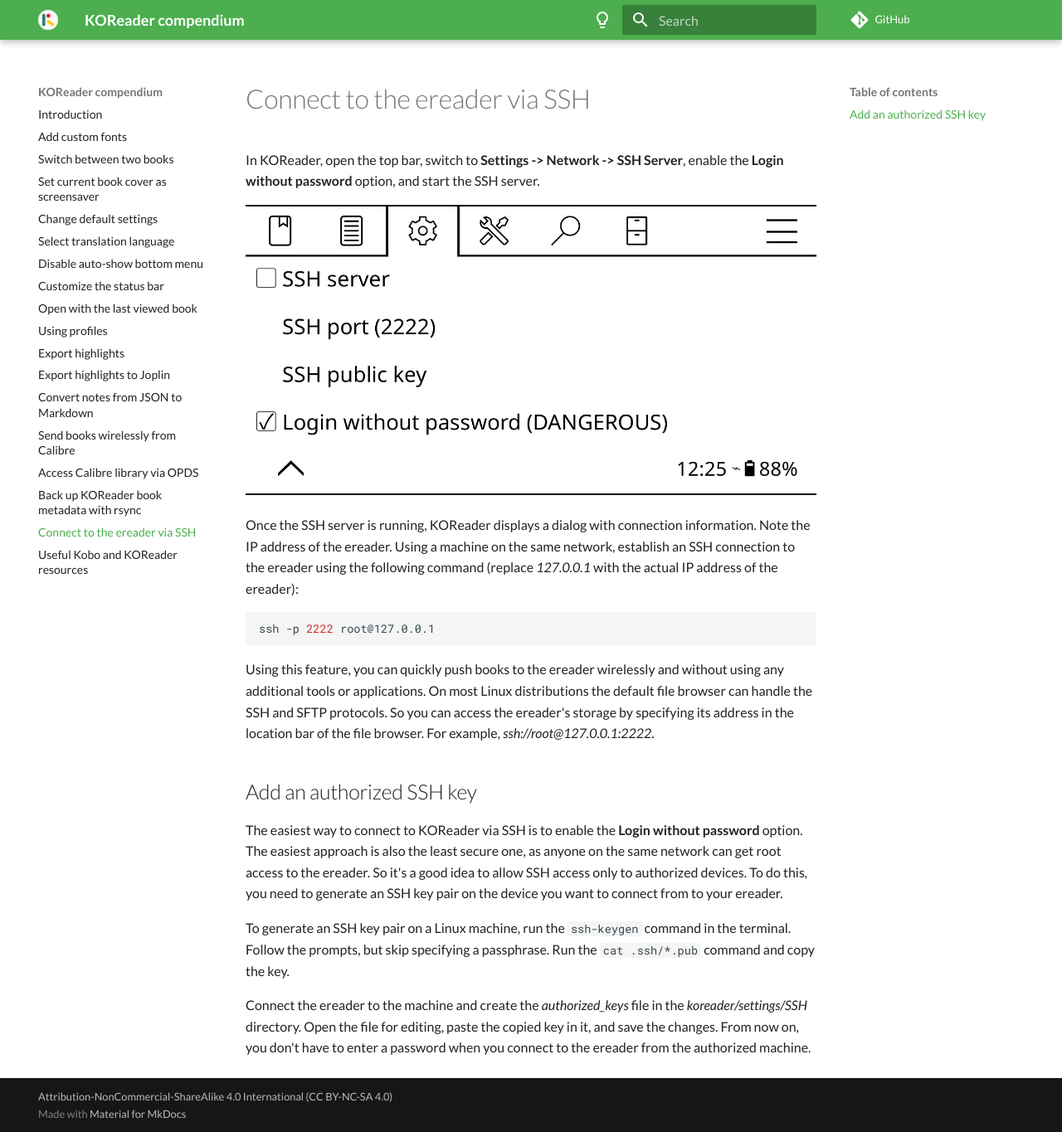
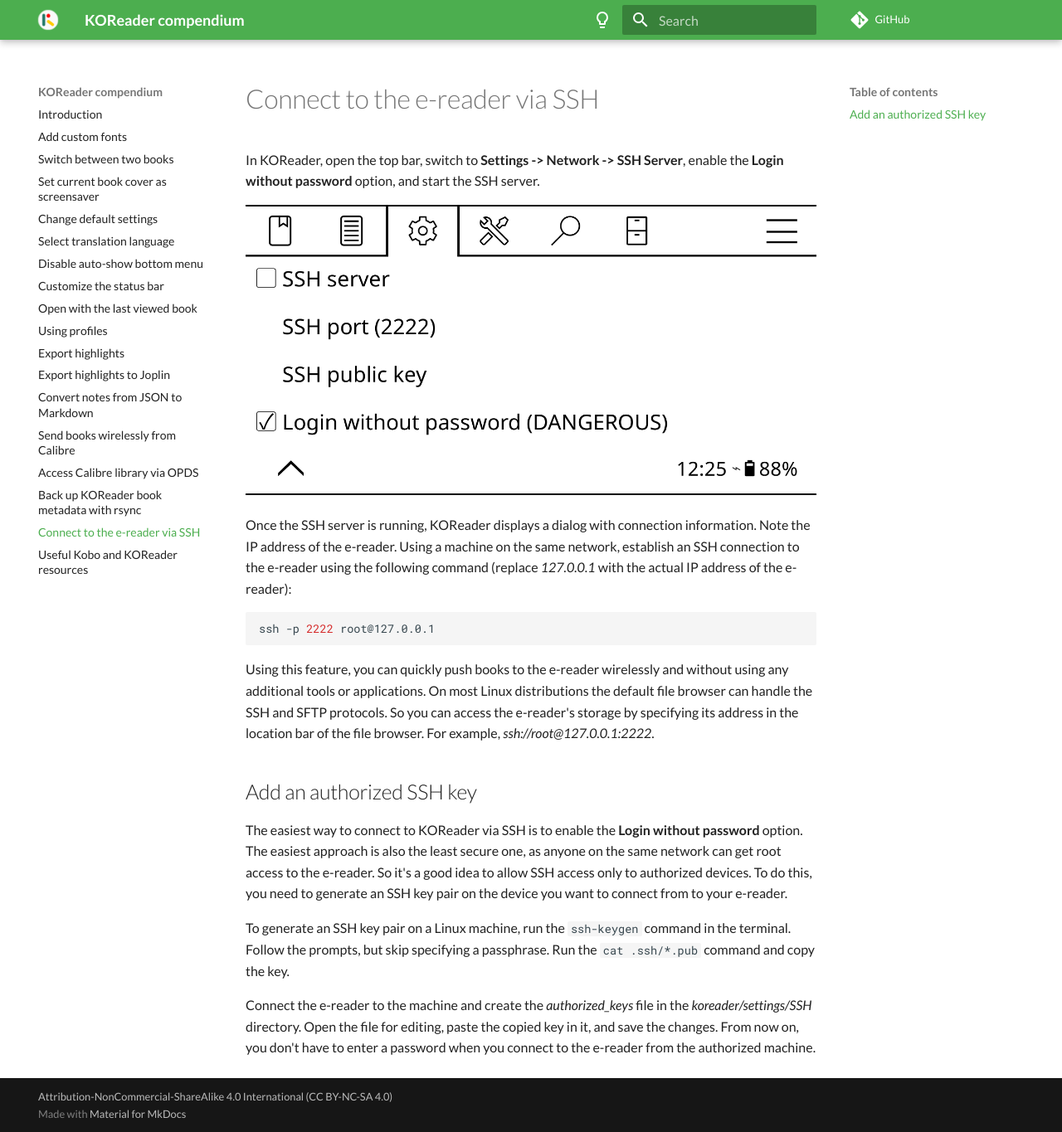
Before and after one commit to dmpop/koreader-compendium, an MkDocs documentation site: the page built from docs/16-ssh.md, in a window 1280 px wide and 1365 px high. Shown: the whole window at 83% size. Built offline with MkDocs 1.6.1 and Material for MkDocs 9.7.7, drawn with Linux system fonts in a browser that asks for light colours; comment, search, counter and statistics services are not loaded.

Commit message:
e-book, e-reader

````diff
--- a/docs/11-koreader-joplin.md
+++ b/docs/11-koreader-joplin.md
@@ -1,10 +1,10 @@
 # Export highlights to Joplin
 
-In addition to exporting highlights as HTML, JSON, and plain text files, KOReader can also push notes from the ereader directly to the [Joplin](https://joplinapp.org) note-taking application. The initial setup process requires some work, but once it's done, pushing notes to Joplin is easy.
+In addition to exporting highlights as HTML, JSON, and plain text files, KOReader can also push notes from the e-reader directly to the [Joplin](https://joplinapp.org) note-taking application. The initial setup process requires some work, but once it's done, pushing notes to Joplin is easy.
 
 First step is to configure Joplin. Launch the application, choose **Tools -> Options**, and switch to the **Web clipper** section. Press **Enable Web Clipper Service** and copy the automatically generated authorization token. Leave Joplin running. If you use Joplin on a Linux machine, install the _socat_ package. To do this on Ubuntu and Linux Mint, run the `sudo apt install socat` command.
 
-Connect your ereader to the machine, enable **Start USB storage** in KOReader, and open the _koreader/settings.reader.lua_ file for editing. Locate the `["exporter"]` section and add the following entries to it (replace _127.0.0.1_ with the actual IP address of the machine running Joplin, and replace _authorization_token_ with the copied token):
+Connect your e-reader to the machine, enable **Start USB storage** in KOReader, and open the _koreader/settings.reader.lua_ file for editing. Locate the `["exporter"]` section and add the following entries to it (replace _127.0.0.1_ with the actual IP address of the machine running Joplin, and replace _authorization_token_ with the copied token):
 
 ```yaml
 ["joplin_IP"] = "127.0.0.1",
@@ -13,7 +13,7 @@
 ["joplin_export"] = true,
 ```
 
-Save the changes and safely disconnect the ereader. On the machine running Joplin, open the terminal, and run the following command:
+Save the changes and safely disconnect the e-reader. On the machine running Joplin, open the terminal, and run the following command:
 
 ```
 socat tcp-listen:41185,reuseaddr,fork tcp:localhost:41184
--- a/docs/13-calibre-connect.md
+++ b/docs/13-calibre-connect.md
@@ -2,10 +2,10 @@
 
 ![](img/calibre-connect.png)
 
-If you happen to use Calibre to manage books on a regular machine, you can access its library from the ereader through Wi-Fi.
+If you happen to use Calibre to manage books on a regular machine, you can access its library from the e-reader through Wi-Fi.
 
 1. In Calibre, choose **Connect/Share -> Start wireless device connection**.
 2. In KOReader, open the top bar and switch to **Tools -> Calibre**.
 3. Choose **Wireless settings -> Enable wireless client**.
 4. Return to the **Tools -> Calibre** section, tap **Connect**, then long-tap on the desired folder to set it as the destination directory for files sent from Calibre.
-5. Calibre displays a notification when it detects the ereader, and you can then use the **Send to device** button or context menu to push the desired books to the ereader.
+5. Calibre displays a notification when it detects the e-reader, and you can then use the **Send to device** button or context menu to push the desired books to the e-reader.
--- a/docs/15-koreader-rsync.md
+++ b/docs/15-koreader-rsync.md
@@ -1,6 +1,6 @@
 # Back up KOReader book metadata with rsync
 
-For each book, KOReader creates a metadata file that contains book settings, notes, current position, etc. And while you can sync the current position and export notes, it also makes sense to keep a backup of all the important data. To make it easier to manage both the content and metadata, use a dedicated directory on your ereader. For example, I have the _Library_ directory on my Kobo device. All books are stored there, grouped in subdirectories by language, as follows:
+For each book, KOReader creates a metadata file that contains book settings, notes, current position, etc. And while you can sync the current position and export notes, it also makes sense to keep a backup of all the important data. To make it easier to manage both the content and metadata, use a dedicated directory on your e-reader. For example, I have the _Library_ directory on my Kobo device. All books are stored there, grouped in subdirectories by language, as follows:
 
 ```
 Library
@@ -11,7 +11,7 @@
 
 This way, I can back up everything by syncing the _Library_ directory and its entire contents using rsync. There are two ways to do that.
 
-The simplest approach is to connect the ereader on a machine that has rsync. I use Linux Mint, so as soon as I plug my Kobo, the system automatically mounts it in _/media/$USER/KOBOeReader_. Then it's a matter of running the appropriate rsync command. For example:
+The simplest approach is to connect the e-reader on a machine that has rsync. I use Linux Mint, so as soon as I plug my Kobo, the system automatically mounts it in _/media/$USER/KOBOeReader_. Then it's a matter of running the appropriate rsync command. For example:
 
 ```bash
 rsync -avh --delete /media/$USER/KOBOeReader/Library/ /path/to/backup/dir
@@ -41,9 +41,9 @@
 
 Save the file and make it executable using the `chmod +x /koreader/scripts/up.sh` command.
 
-To launch the script in the ereader, open the terminal emulator and run the `/path/to/koreader/scripts/up.sh` command.
+To launch the script in the e-reader, open the terminal emulator and run the `/path/to/koreader/scripts/up.sh` command.
 
-If you happen to use a second ereader, and you want to download the saved settings and data, all you have to do is to create a shell script that runs the following commands:
+If you happen to use a second e-reader, and you want to download the saved settings and data, all you have to do is to create a shell script that runs the following commands:
 
 ```bash
 #!/bin/sh
--- a/docs/16-ssh.md
+++ b/docs/16-ssh.md
@@ -1,21 +1,21 @@
-# Connect to the ereader via SSH
+# Connect to the e-reader via SSH
 
 In KOReader, open the top bar, switch to **Settings -> Network -> SSH Server**, enable the **Login without password** option, and start the SSH server.
 
 ![](img/ssh-server.png)
 
-Once the SSH server is running, KOReader displays a dialog with connection information. Note the IP address of the ereader. Using a machine on the same network, establish an SSH connection to the ereader using the following command (replace _127.0.0.1_ with the actual IP address of the ereader):
+Once the SSH server is running, KOReader displays a dialog with connection information. Note the IP address of the e-reader. Using a machine on the same network, establish an SSH connection to the e-reader using the following command (replace _127.0.0.1_ with the actual IP address of the e-reader):
 
 ```bash
 ssh -p 2222 root@127.0.0.1
 ```
 
-Using this feature, you can quickly push books to the ereader wirelessly and without using any additional tools or applications. On most Linux distributions the default file browser can handle the SSH and SFTP protocols. So you can access the ereader's storage by specifying its address in the location bar of the file browser. For example, _ssh://root@127.0.0.1:2222_.
+Using this feature, you can quickly push books to the e-reader wirelessly and without using any additional tools or applications. On most Linux distributions the default file browser can handle the SSH and SFTP protocols. So you can access the e-reader's storage by specifying its address in the location bar of the file browser. For example, _ssh://root@127.0.0.1:2222_.
 
 ## Add an authorized SSH key
 
-The easiest way to connect to KOReader via SSH is to enable the **Login without password** option. The easiest approach is also the least secure one, as anyone on the same network can get root access to the ereader. So it's a good idea to allow SSH access only to authorized devices. To do this, you need to generate an SSH key pair on the device you want to connect from to your ereader.
+The easiest way to connect to KOReader via SSH is to enable the **Login without password** option. The easiest approach is also the least secure one, as anyone on the same network can get root access to the e-reader. So it's a good idea to allow SSH access only to authorized devices. To do this, you need to generate an SSH key pair on the device you want to connect from to your e-reader.
 
 To generate an SSH key pair on a Linux machine, run the `ssh-keygen` command in the terminal. Follow the prompts, but skip specifying a passphrase. Run the `cat .ssh/*.pub` command and copy the key.
 
-Connect the ereader to the machine and create the _authorized\_keys_ file in the _koreader/settings/SSH_ directory. Open the file for editing, paste the copied key in it, and save the changes. From now on, you don't have to enter a password when you connect to the ereader from the authorized machine.
+Connect the e-reader to the machine and create the _authorized\_keys_ file in the _koreader/settings/SSH_ directory. Open the file for editing, paste the copied key in it, and save the changes. From now on, you don't have to enter a password when you connect to the e-reader from the authorized machine.
````
Also changed, not shown: docs/index.md (+1 -1 lines).
